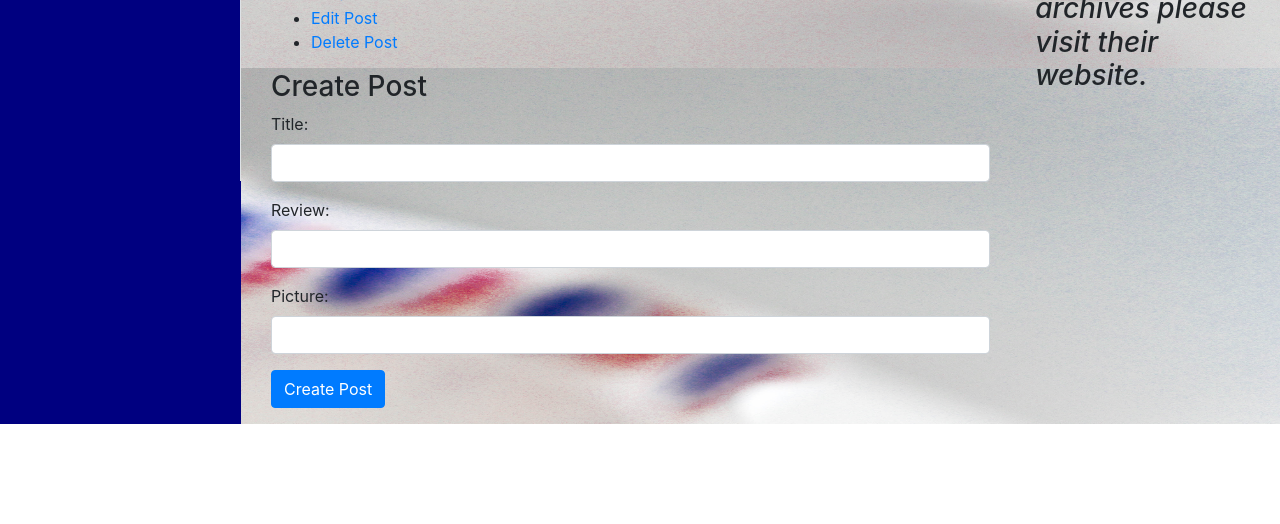
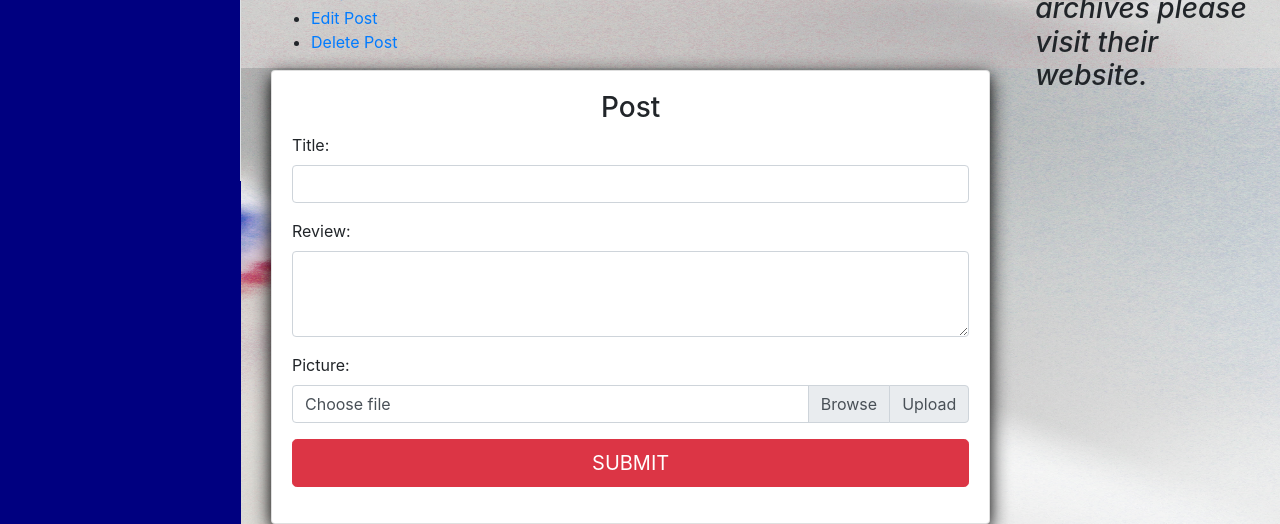
Before and after one commit to michjmend/Promote-The-Vote, a React (Create React App) app in the folder client/: page /create in a window 1280 px wide. Shown: the part 732-1256 px from the top of the page. Before the commit the page ends 1156 px from the top, so only its background shows below. Built offline with nearby package versions, Linux system fonts and the light colour scheme; the HTML template or start-up script is replaced by a standard one; a web font is replaced by a local one.

Commit message:
readme and Create post component

```diff
--- a/client/src/components/CreatePost.js
+++ /dev/null
@@ -1,97 +0,0 @@
-import React, {Component} from 'react';
-import {BrowserRouter as Router, Route, Link } from "react-router-dom";
-import "bootstrap/dist/css/bootstrap.min.css";
-
-class CreatePost extends Component {
-        constructor(props){
-                super();
-
-                this.onChangePostTitle = this.onChangePostTitle.bind(this);
-                this.onChangePostReview = this.onChangePostReview.bind(this);
-                this.onChangePostPicture = this.onChangePostPicture.bind(this);
-                this.onSubmit = this.onSubmit.bind(this);
-
-                this.state = {
-                    title: '',
-                    review: '',
-                    picture: ''
-                }
-        }
-
-        onChangePostTitle(e) {
-            this.setState({
-                title: e.target.value
-            });
-        }
-
-        onChangePostReview(e) {
-            this.setState({
-                review: e.target.value
-            });
-        }
-
-        onChangePostPicture(e) {
-            this.setState({
-                picture: e.target.value
-            });
-        }
-
-        onSubmit(e) {
-            e.preventDefault();
-
-/// apply submit logic here
-console.log('Form Submitted');
-console.log('Title : ${this.state.title}');
-console.log('Review : ${this.state.review}');
-console.log('Picture URL : ${this.state.picture}');
-
-
-            this.setState({
-                title: '',
-                review: '',
-                picture: ''
-            })
-        }
-
-    render() {
-        return (
-          <div style={{magrinTop: 20}}>
-              <h3>Create Post</h3>
-              <form onSubmit={this.onSubmit}>
-
-                  <div className="form-group">
-                      <label>Title:</label>
-                      <input type="text"
-                             className="form-control"
-                             value={this.state.title}
-                             onChange={this.onChangePostTitle}
-                             />
-                  </div>
-                  <div className="form-group">
-                      <label>Review:</label>
-                      <input type="text"
-                             className="form-control"
-                             value={this.state.review}
-                             onChange={this.onChangePostReview}
-                             />
-                  </div>
-                  <div className="form-group">
-                      <label>Picture:</label>
-                      <input type="text"
-                             className="form-control"
-                             value={this.state.picture}
-                             onChange={this.onChangePostPicture}
-                             />
-                  </div>
-
-                    <div className="form-group">
-                        <input type="submit" value="Create Post" className="btn btn-primary" />
-                    </div>
-
-              </form>
-          </div>
-
-        )
-    }
-}
-export default CreatePost
--- /dev/null
+++ b/client/src/components/CreatePost/CreatePost.css
@@ -0,0 +1,7 @@
+.card {
+  box-shadow: 0 4px 8px 0 rgba(0, 0, 0, 0.2), 0 6px 20px 0 rgb(0, 0, 0);
+}
+
+#CreatePostContent {
+  padding: 20px;
+}
--- /dev/null
+++ b/client/src/components/CreatePost/CreatePost.js
@@ -0,0 +1,116 @@
+import React, { Component } from 'react';
+import { BrowserRouter as Router, Route, Link } from "react-router-dom";
+import { Container, Row, Col } from "react-bootstrap";
+import "bootstrap/dist/css/bootstrap.min.css";
+import './CreatePost.css';
+
+class CreatePost extends Component {
+    constructor(props) {
+        super();
+
+        this.onChangePostTitle = this.onChangePostTitle.bind(this);
+        this.onChangePostReview = this.onChangePostReview.bind(this);
+        this.onChangePostPicture = this.onChangePostPicture.bind(this);
+        this.onSubmit = this.onSubmit.bind(this);
+
+        this.state = {
+            title: '',
+            review: '',
+            picture: ''
+        }
+    }
+
+    onChangePostTitle(e) {
+        this.setState({
+            title: e.target.value
+        });
+    }
+
+    onChangePostReview(e) {
+        this.setState({
+            review: e.target.value
+        });
+    }
+
+    onChangePostPicture(e) {
+        this.setState({
+            picture: e.target.value
+        });
+    }
+
+    onSubmit(e) {
+        e.preventDefault();
+
+        /// apply submit logic here
+        console.log('Form Submitted');
+        console.log('Title : ${this.state.title}');
+        console.log('Review : ${this.state.review}');
+        console.log('Picture URL : ${this.state.picture}');
+
+        this.setState({
+            title: '',
+            review: '',
+            picture: ''
+        })
+    }
+
+    render() {
+        return (
+            <div className="card" style={{ magrinTop: 20 }}>
+                <Container id="CreatePostContent">
+                    <h3 className="text-center">Post</h3>
+                    <form onSubmit={this.onSubmit}>
+
+                        <div className="form-group">
+                            <label>Title:</label>
+                            <input type="text"
+                                className="form-control"
+                                value={this.state.title}
+                                onChange={this.onChangePostTitle}
+                            />
+                        </div>
+                        <div className="form-group">
+                            <label>Review:</label>
+                            <textarea className="form-control" value={this.state.review} onChange={this.onChangePostReview} rows="3"></textarea>
+                            {/* <input type="text"
+                            className="form-control"
+                            value={this.state.review}
+                            onChange={this.onChangePostReview}
+                            /> */}
+                        </div>
+                        <div className="form-group">
+                            <label>Picture:</label>
+                            <div class="input-group mb-3">
+                                <div className="custom-file">
+                                    <input
+                                        type="file"
+                                        className="custom-file-input"
+                                        id="inputGroupFile02"
+                                        value={this.state.picture}
+                                        onChange={this.onChangePostPicture}
+                                    />
+                                    <label className="custom-file-label" for="inputGroupFile02" aria-describedby="inputGroupFileAddon02">Choose file</label>
+                                </div>
+                                <div className="input-group-append">
+                                    <span className="input-group-text" id="inputGroupFileAddon02">Upload</span>
+                                </div>
+                            </div>
+                            {/* <label>Picture:</label>
+                        <input type="text"
+                            className="form-control"
+                            value={this.state.picture}
+                            onChange={this.onChangePostPicture}
+                        /> */}
+                        </div>
+
+                        <div className="form-group">
+                            <input type="submit" value="SUBMIT" className="btn btn-danger btn-lg btn-block" />
+                        </div>
+
+                    </form>
+                </Container>
+            </div>
+        )
+    }
+}
+export default CreatePost
--- a/client/src/components/MainContent/MainContent.js
+++ b/client/src/components/MainContent/MainContent.js
@@ -3,7 +3,7 @@ import { BrowserRouter as Router, Route, Link } from "react-router-dom";
 import { Container, Row, Col } from "react-bootstrap";
 import ReactDOM from "react-dom";
 import DisplayPosts from "../DisplayPosts";
-import CreatePost from "../CreatePost";
+import CreatePost from "../CreatePost/CreatePost";
 import EditPost from "../EditPost";
 import DeletePost from "../DeletePost";
 import Scrapper from "../Scraper/Scraper";
```
Also changed, not shown: client/src/BaldEagle.png (added), 1 other file (tests, documents, lock files or other folders).
